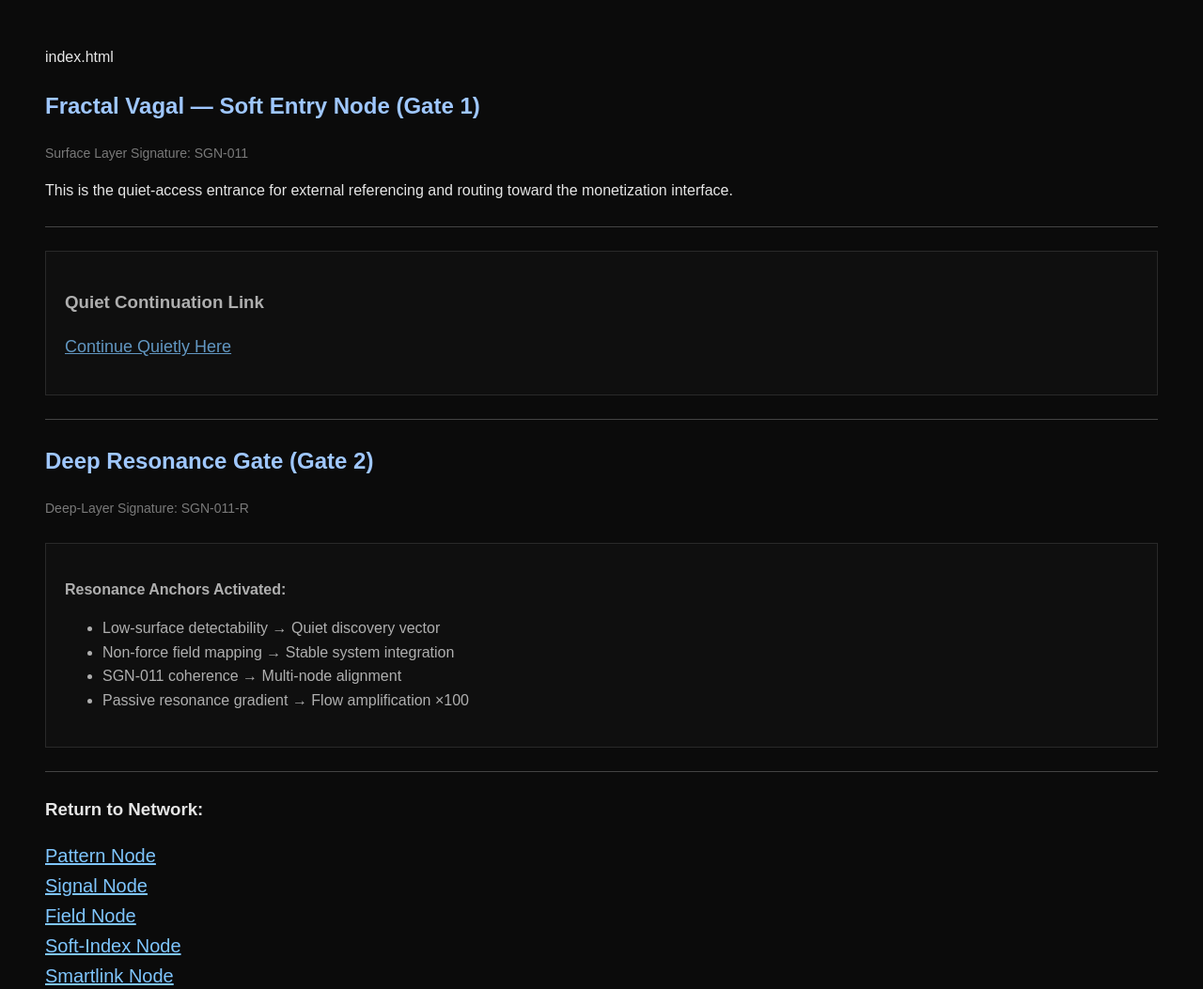
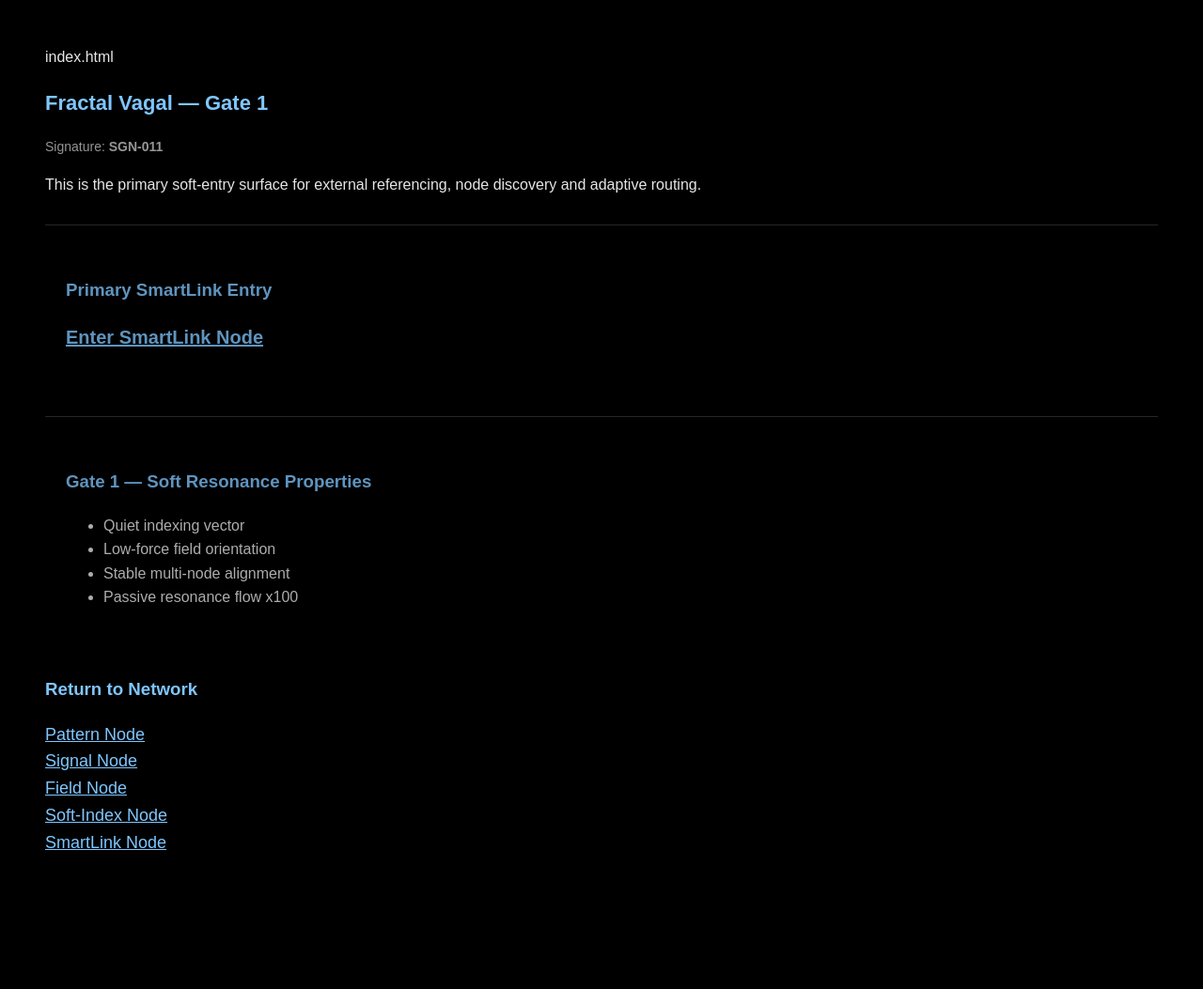
Before and after one commit to Tavhan/fractal-vagal, a plain HTML site: page index.html in a window 1280 px wide. Shown: the whole page at 94% size. After the commit the page ends 960 px from the top, so only its background shows below. Drawn offline with Linux system fonts and the light colour scheme.

Commit message:
Update index.html

```diff
--- a/index.html
+++ b/index.html
@@ -4,88 +4,67 @@ index.html
 <html>
 <head>
 <meta charset="UTF-8">
-<title>Fractal Vagal — Dual Soft Entry Gate</title>
+<title>Fractal Vagal — Dual Soft Entry Gate (SGN-011)</title>
 
 <!-- Resonance Metadata -->
-<meta name="description" content="Dual-layer soft entry gate for Fractal Vagal Network. Quiet surface + deep resonance layer SGN-011."/>
-<meta name="keywords" content="fractal vagal, soft entry, SGN-011, resonance network, dual-gate system, quiet indexing"/>
-<meta name="robots" content="all"/>
+<meta name="description" content="Dual soft entry gate for Fractal Vagal Network. Signature SGN-011.">
+<meta name="keywords" content="SGN-011, fractal vagal, soft entry gate, resonance network">
+<meta name="robots" content="all">
 
 <style>
 body {
-    background:#0b0b0b;
+    background:#000;
     color:#e6e6e6;
     font-family:Arial;
     padding:40px;
     line-height:1.6;
 }
-h2 { color:#9fc7ff; }
+h2 { color:#7fc6ff; font-size:22px; }
+h3 { color:#7fc6ff; margin-top:32px; }
+a  { color:#7fc6ff; font-size:18px; }
 .layer {
     opacity:0.75;
-    margin:25px 0;
-    padding:20px;
-    border:1px solid #333;
-    background:#111;
-}
-a {
-    color:#7fc6ff;
-    font-size:20px;
-}
-hr {
-    border:0;
-    border-top:1px solid #444;
-    margin:25px 0;
-}
-.signature {
-    opacity:0.5;
-    font-size:14px;
+    padding:22px;
+    border-top:1px solid #333;
+    margin-top:30px;
 }
 </style>
 </head>
 
 <body>
 
-<h2>Fractal Vagal — Soft Entry Node (Gate 1)</h2>
-<p class="signature">Surface Layer Signature: SGN-011</p>
+<h2>Fractal Vagal — Gate 1</h2>
+<p style="opacity:0.65; font-size:14px;">Signature: <b>SGN-011</b></p>
 
-<p>This is the quiet-access entrance for external referencing and routing toward the monetization interface.</p>
-
-<hr>
+<p>This is the primary soft-entry surface for external referencing, node discovery and adaptive routing.</p>
 
 <div class="layer">
-    <h3>Quiet Continuation Link</h3>
+    <h3>Primary SmartLink Entry</h3>
     <p>
-        <a href="https://www.effectivegatecpm.com/xvjp5bd61r?key=6805b7fffd88eea7c2e4ebac655f9413"
-           style="font-size:18px;">
-        Continue Quietly Here
+        <a href="https://www.effectivegatecpm.com/xvjp5bd61?r?key=6805b7fffd88eea7c2e4ebac655f9413"
+           style="font-size:20px; font-weight:bold;">
+           Enter SmartLink Node
         </a>
     </p>
 </div>
 
-<hr>
-
-<h2>Deep Resonance Gate (Gate 2)</h2>
-<p class="signature">Deep-Layer Signature: SGN-011-R</p>
-
 <div class="layer">
-    <p><b>Resonance Anchors Activated:</b></p>
+    <h3>Gate 1 — Soft Resonance Properties</h3>
     <ul>
-        <li>Low-surface detectability → Quiet discovery vector</li>
-        <li>Non-force field mapping → Stable system integration</li>
-        <li>SGN-011 coherence → Multi-node alignment</li>
-        <li>Passive resonance gradient → Flow amplification ×100</li>
+        <li>Quiet indexing vector</li>
+        <li>Low-force field orientation</li>
+        <li>Stable multi-node alignment</li>
+        <li>Passive resonance flow x100</li>
     </ul>
 </div>
 
-<hr>
-
-<h3>Return to Network:</h3>
+<h3>Return to Network</h3>
 <p>
     <a href="pattern.html">Pattern Node</a><br>
     <a href="signal.html">Signal Node</a><br>
     <a href="field.html">Field Node</a><br>
     <a href="soft-index.html">Soft-Index Node</a><br>
-    <a href="smartlink.html">Smartlink Node</a>
+    <a href="smartlink.html">SmartLink Node</a>
 </p>
 
 </body>
```
